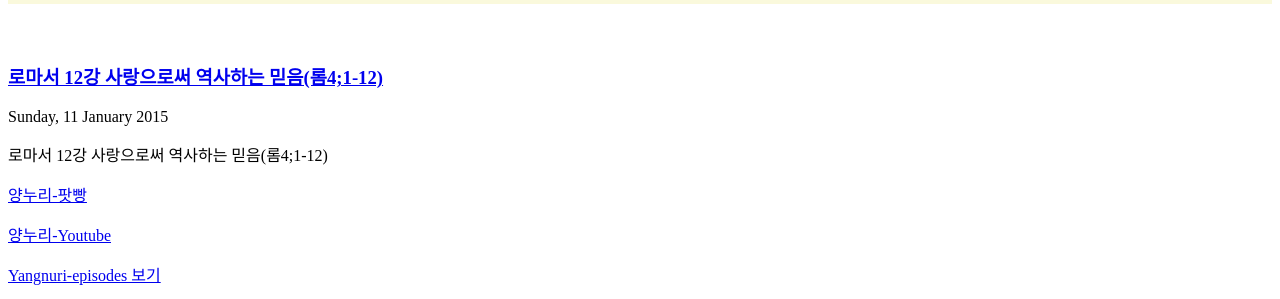
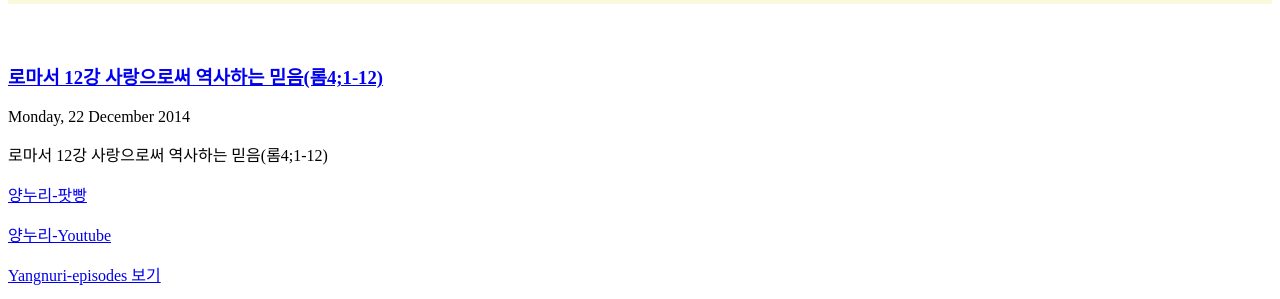
Before and after one commit to yangnuri2/yangnuri2.github.io, a Jekyll site: the page built from _posts/2015-01-11-yang-1-4.md, in a window 1280 px wide. Shown: the part 1969-2268 px from the top of the page. Built offline with Jekyll 4.4.1, drawn with Linux system fonts in a browser that asks for light colours.

Commit message:
Update 2015-01-11-yang-1-4.md

```diff
--- a/_posts/2015-01-11-yang-1-4.md
+++ b/_posts/2015-01-11-yang-1-4.md
@@ -2,7 +2,7 @@
 layout: post
 title: "로마서 12강 사랑으로써 역사하는 믿음(롬4;1-12)"
 author: "Yangnuri"
-date: 2015-01-11
+date: 2014-12-22
 duration: "54:47"
 type: "video/mp4"
 enclosure_url: http://archive.org/download/a01041315591_gmail_1212/%EB%A1%9C%EB%A7%88%EC%84%9C%2012%EA%B0%95%20%EC%82%AC%EB%9E%91%EC%9C%BC%EB%A1%9C%EC%8D%A8%20%EC%97%AD%EC%82%AC%ED%95%98%EB%8A%94%20%EB%AF%BF%EC%9D%8C.mp4
```
